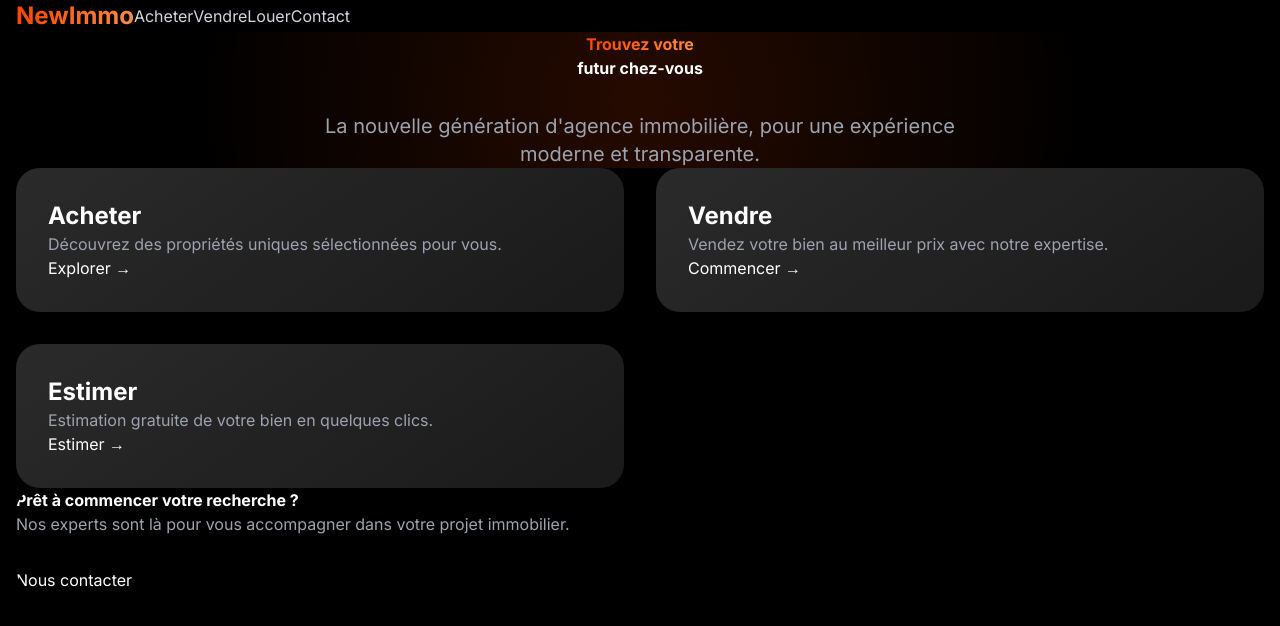
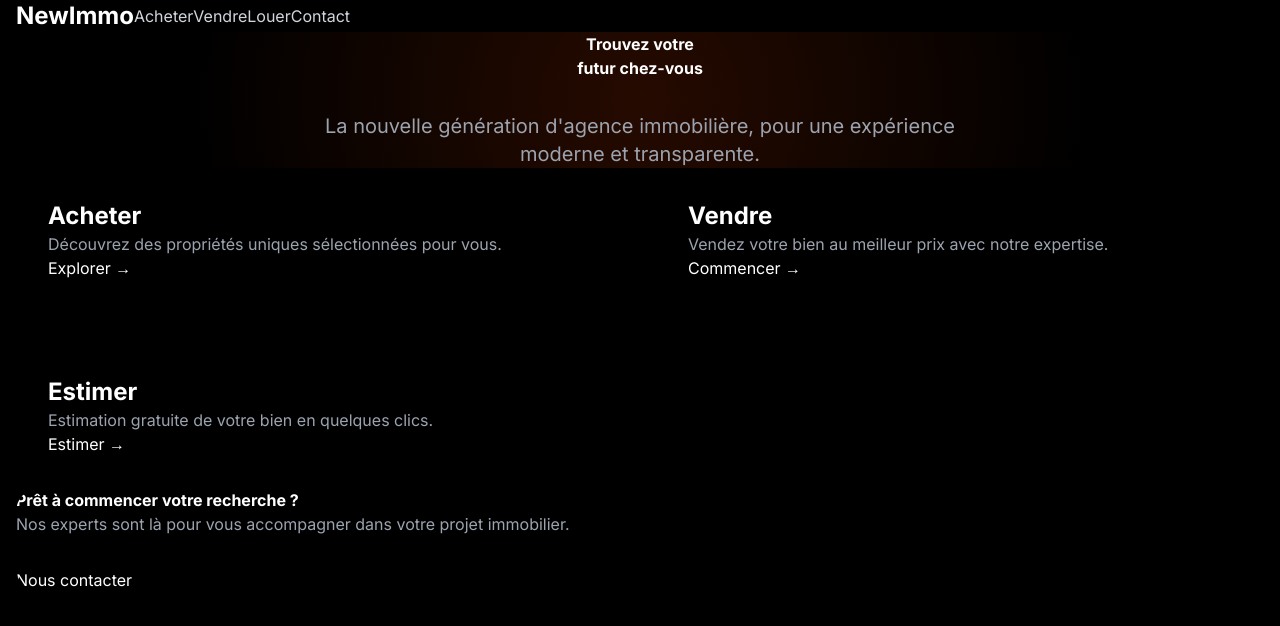
Before and after one commit to mamou000/newimmo, a Next.js app: page / in a window 1280 px wide. Shown: the top 626 px of the page. Built offline with nearby package versions, Linux system fonts and the light colour scheme.

Commit message:
Update global styles with modern and sophisticated design system

```diff
--- a/app/globals.css
+++ b/app/globals.css
@@ -2,39 +2,96 @@
 @tailwind components;
 @tailwind utilities;
 
-:root {
-  --primary: #FF4500;
-  --primary-dark: #CC3700;
-  --background: #000000;
-  --text: #FFFFFF;
-  --gray-light: #2A2A2A;
-  --gray-medium: #1A1A1A;
+@layer base {
+  :root {
+    --card-rgb: 23, 23, 23;
+    --card-border: 32, 32, 32;
+    --primary: #ff4500;
+  }
 }
 
 body {
-  background-color: var(--background);
-  color: var(--text);
+  background-color: black;
+  color: white;
+  overflow-x: hidden;
 }
 
-.gradient-text {
-  background: linear-gradient(90deg, #FF4500, #FF8C42);
-  -webkit-background-clip: text;
-  color: transparent;
+.glass-card {
+  background: rgba(23, 23, 23, 0.8);
+  border: 1px solid rgba(32, 32, 32, 0.6);
+  backdrop-filter: blur(8px);
 }
 
-.card-gradient {
-  background: linear-gradient(145deg, var(--gray-light), var(--gray-medium));
+.glass-effect {
+  background: linear-gradient(
+    112.1deg,
+    rgba(32, 32, 32, 0.3) 11.4%,
+    rgba(23, 23, 23, 0.8) 70.2%
+  );
+  backdrop-filter: blur(10px);
+}
+
+.card-shine {
+  position: relative;
+  overflow: hidden;
+  transition: all 0.5s cubic-bezier(0.4, 0, 0.2, 1);
+}
+
+.card-shine:before {
+  content: '';
+  position: absolute;
+  top: 0;
+  left: -100%;
+  width: 50%;
+  height: 100%;
+  background: linear-gradient(
+    120deg,
+    transparent,
+    rgba(255, 69, 0, 0.1),
+    transparent
+  );
+  transition: all 0.6s;
+}
+
+.card-shine:hover:before {
+  left: 100%;
+}
+
+.card-shine:hover {
+  transform: translateY(-5px);
+  box-shadow: 0 8px 30px rgba(255, 69, 0, 0.15);
+}
+
+.gradient-border {
+  position: relative;
+  border-radius: 20px;
+  background: rgba(23, 23, 23, 0.95);
+}
+
+.gradient-border:before {
+  content: '';
+  position: absolute;
+  top: -1px;
+  left: -1px;
+  right: -1px;
+  bottom: -1px;
+  border-radius: 21px;
+  background: linear-gradient(45deg, #ff4500, transparent, #ff4500);
+  z-index: -1;
+  opacity: 0.3;
+  transition: opacity 0.3s ease;
+}
+
+.gradient-border:hover:before {
+  opacity: 0.5;
+}
+
+.text-gradient {
+  background: linear-gradient(to right, #ff4500, #ff7e50);
+  -webkit-background-clip: text;
+  -webkit-text-fill-color: transparent;
 }
 
 .hero-gradient {
-  background: radial-gradient(circle at 50% 50%, rgba(255, 69, 0, 0.15) 0%, transparent 70%);
+  background: radial-gradient(circle at center, rgba(255, 69, 0, 0.15) 0%, transparent 70%);
 }
-
-.hover-card {
-  transition: all 0.3s ease;
-}
-
-.hover-card:hover {
-  transform: translateY(-5px);
-  box-shadow: 0 20px 40px rgba(255, 69, 0, 0.1);
-}
```
